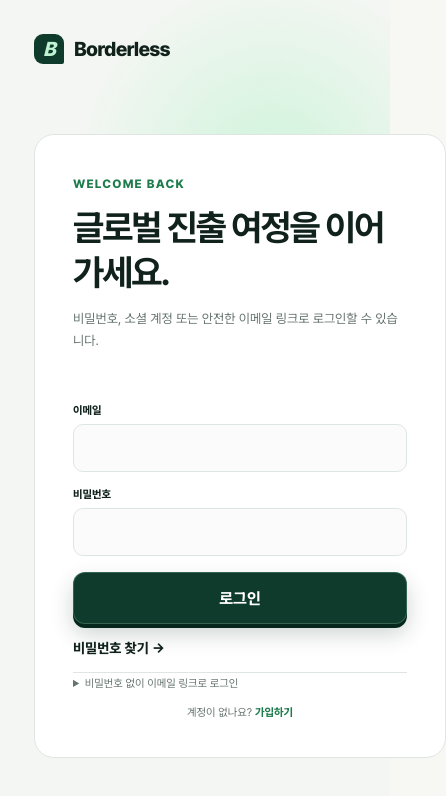
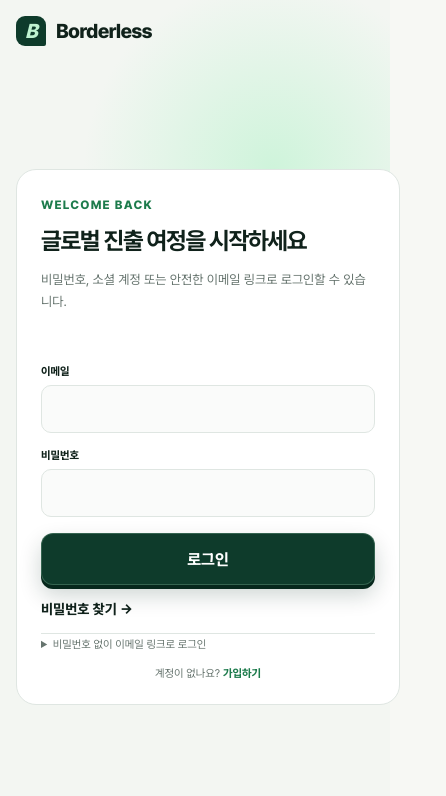
Before and after one commit to ky17824/ai-coding, a Next.js app: page /signin in a window 390 px wide. Shown: the top 796 px of the page, 446 px wide, since content can reach past the window. Built offline with nearby package versions, Linux system fonts and the light colour scheme.

Commit message:
Refine responsive sign-in design

```diff
--- a/app/globals.css
+++ b/app/globals.css
@@ -680,6 +680,30 @@ main[lang="en"] .hero h1 {
   outline-offset: 2px;
 }
 
+.button--google {
+  border-color: #dadce0;
+  background: var(--white);
+  color: #1f1f1f;
+  box-shadow: 0 2px 0 #dadce0, 0 8px 18px rgba(31, 31, 31, 0.1);
+}
+
+.button--google:hover:not(:disabled) {
+  border-color: #c2c5c9;
+  background: #f8faff;
+  color: #1f1f1f;
+  box-shadow: 0 4px 0 #d0d3d7, 0 12px 22px rgba(31, 31, 31, 0.12);
+}
+
+.button--google:active:not(:disabled) {
+  box-shadow: 0 1px 0 #d0d3d7, 0 4px 10px rgba(31, 31, 31, 0.1);
+}
+
+.button__google-logo {
+  width: 18px;
+  height: 18px;
+  object-fit: contain;
+}
+
 .consent-list {
   display: grid;
   gap: 9px;
@@ -2115,7 +2139,7 @@ main[lang="en"] .hero h1 {
 
 .signin-page {
   min-height: 100vh;
-  padding: 34px;
+  padding: clamp(16px, 4vw, 34px);
   display: grid;
   grid-template-rows: auto 1fr;
   background:
@@ -2124,15 +2148,15 @@ main[lang="en"] .hero h1 {
 }
 
 .signin-panel {
-  width: min(460px, 100%);
-  margin: 70px auto;
-  padding: 38px;
+  width: min(420px, 100%);
+  margin: clamp(28px, 8vh, 70px) auto;
+  padding: clamp(24px, 6vw, 34px);
   align-self: center;
 }
 
 .signin-panel h1 {
   margin: 13px 0;
-  font-size: 36px;
+  font-size: 24px;
   line-height: 1.25;
   letter-spacing: -0.055em;
 }
--- a/app/signin/page.tsx
+++ b/app/signin/page.tsx
@@ -20,7 +20,7 @@ export default async function SignInPage({
       }
     : {
         title: "로그인",
-        heading: "글로벌 진출 여정을 이어가세요.",
+        heading: "글로벌 진출 여정을 시작하세요",
         body: "비밀번호, 소셜 계정 또는 안전한 이메일 링크로 로그인할 수 있습니다."
       };
   const next = safeNextPath(query.returnTo ?? query.next, localizedPath("/dashboard", locale));
--- a/components/social-login-button.tsx
+++ b/components/social-login-button.tsx
@@ -13,7 +13,7 @@ const providers = {
   google: {
     label: "Google",
     error: "Google 로그인을 시작하지 못했습니다.",
-    className: "button--ghost"
+    className: "button--google"
   }
 } as const;
 
@@ -63,6 +63,15 @@ export function SocialLoginButton({
         onClick={signIn}
         disabled={pending}
       >
+        {provider === "google" && (
+          <img
+            className="button__google-logo"
+            src="/google-g.svg"
+            alt=""
+            width="18"
+            height="18"
+          />
+        )}
         {pending
           ? locale === "en" ? `Connecting to ${config.label}…` : `${config.label}로 이동 중…`
           : locale === "en" ? `Continue with ${config.label}` : `${config.label}로 계속하기`}
```
Also changed, not shown: public/google-g.svg (added), 1 other file (tests, documents, lock files or other folders).
